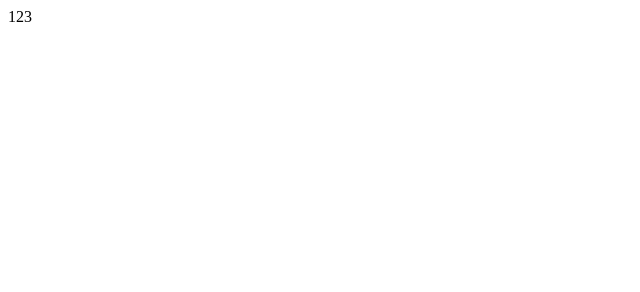
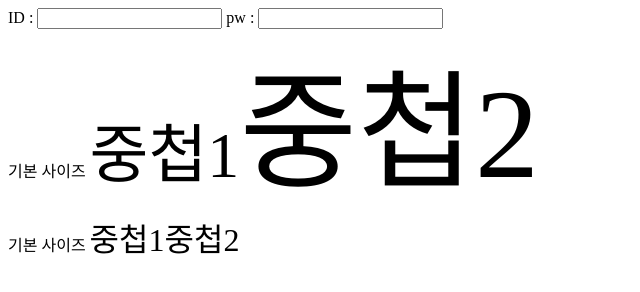
Before and after one commit to mingz16/std_vanilla, a website: page index.html in a window 1280 px wide. Shown: the whole page, without its empty margins (0-640 px from the left). Drawn offline with Linux system fonts and the light colour scheme.

Commit message:
css 크기 / 단위 구분

```diff
--- a/index.html
+++ b/index.html
@@ -16,9 +16,33 @@
     <!-- <link rel="stylesheet" href="css/styles.css" /> -->
     <!-- <link rel="icon" href="favicon.png" /> -->
     <title>잔재미코딩</title>
+    <style>
+      html {
+        font-size: 16px;
+      }
+      span.em {
+        font-size: 2em;
+      }
+      span.rem {
+        font-size: 2rem;
+      }
+    </style>
   </head>
   <body>
     <!-- <script src="js/main.js"></script> -->
-    123
+    <form action="login.html" method="post">
+      ID : <input type="text" name="id" />
+      pw : <input type="text" name="pw" />
+    </form>
+
+    기본 사이즈
+    <span class="em">
+      <span class="em">중첩1<span class="em">중첩2</span></span>
+    </span>
+    <br />
+    기본 사이즈
+    <span class="rem">
+      <span class="rem">중첩1<span class="rem">중첩2</span></span>
+    </span>
   </body>
 </html>
```
